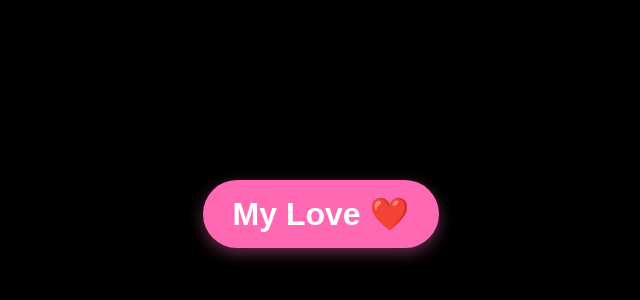
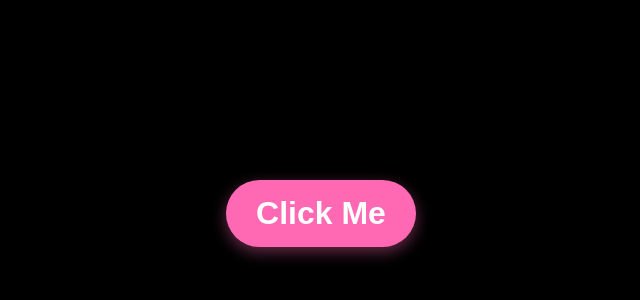
Before and after one commit to SAMZalaf/Rama, a plain HTML site: page index.html in a window 1280 px wide. Shown: the part 66-366 px from the top of the page, without its empty margins (319-959 px from the left). Drawn offline with Linux system fonts and the light colour scheme.

Commit message:
Update index.html

```diff
--- a/index.html
+++ b/index.html
@@ -3,12 +3,12 @@
 <head>
     <meta charset="UTF-8">
     <meta name="viewport" content="width=device-width, initial-scale=1.0">
-    <title>My Love ❤️</title>
+    <title>Click Me</title>
     <link rel="stylesheet" href="style.css">
 </head>
 <body>
     <div class="container" id="container">
-        <button id="loveButton" class="love-button">My Love ❤️</button>
+        <button id="loveButton" class="love-button">Click Me</button>
         <h1 id="ramaText" class="rama-text">Rama</h1>
     </div>
 
```
